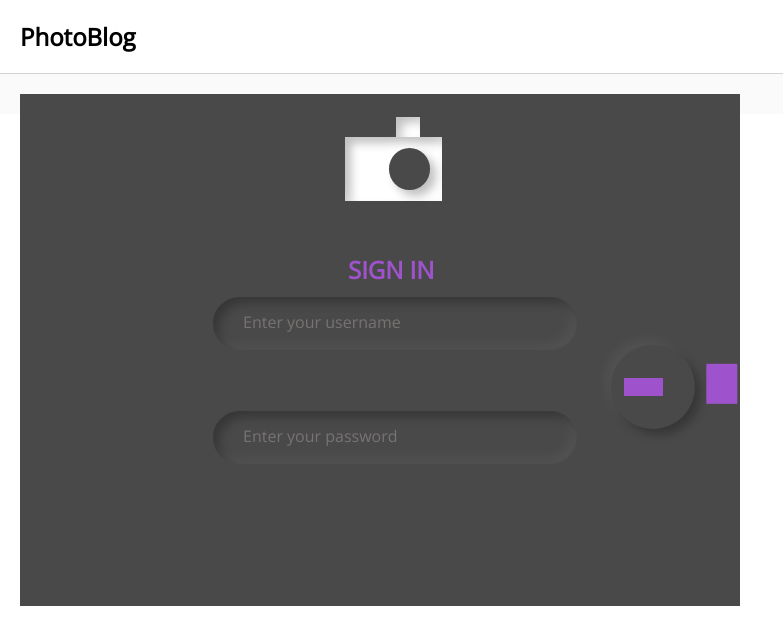
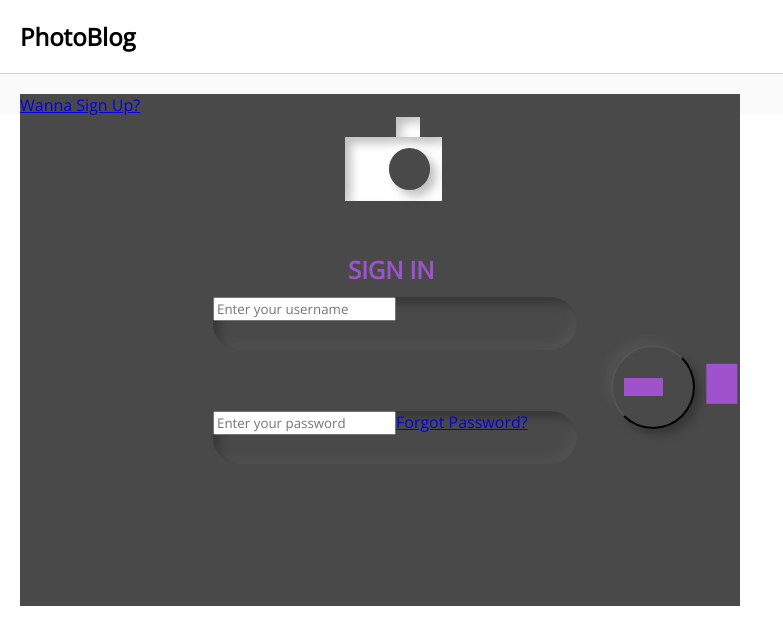
Before and after one commit to Sonakshi1901/PhotoBlog, a React (Create React App) app in the folder photoblog/: page / in a window 1280 px wide. Shown: the top 644 px of the page, without its empty margins (0-783 px from the left). Built offline with nearby package versions, Linux system fonts and the light colour scheme.

Commit message:
Update SignIn.js

```diff
--- a/photoblog/src/components/Register/SignIn/SignIn.js
+++ b/photoblog/src/components/Register/SignIn/SignIn.js
@@ -15,19 +15,22 @@ const SignIn = (props) => {
         <span className="SignIn__logo3"></span>
 
         <div className="SignIn__username">
-         <span className="SignIn__name">Enter your username</span>
+         <input type="text" placeholder="Enter your username"/>
          <span>{props.name}</span>
         </div>
 
-        <span className="SignIn__next1"></span>
+        <button className="SignIn__next1"></button>
         <span className="SignIn__next2"></span>
         <span className="SignIn__next3"></span>
 
 
         <div className="SignIn__password">
-         <span className="SignIn__user__password">Enter your password</span>
+         <input type="password" placeholder="Enter your password"/>
          <span>{props.password}</span>
+         <a href="##" className="SignIn__forgotpass">Forgot Password?</a>
         </div>
+
+        <a href="##" className="SignUp__change">Wanna Sign Up?</a>
 
       </div>
     </div>
```
